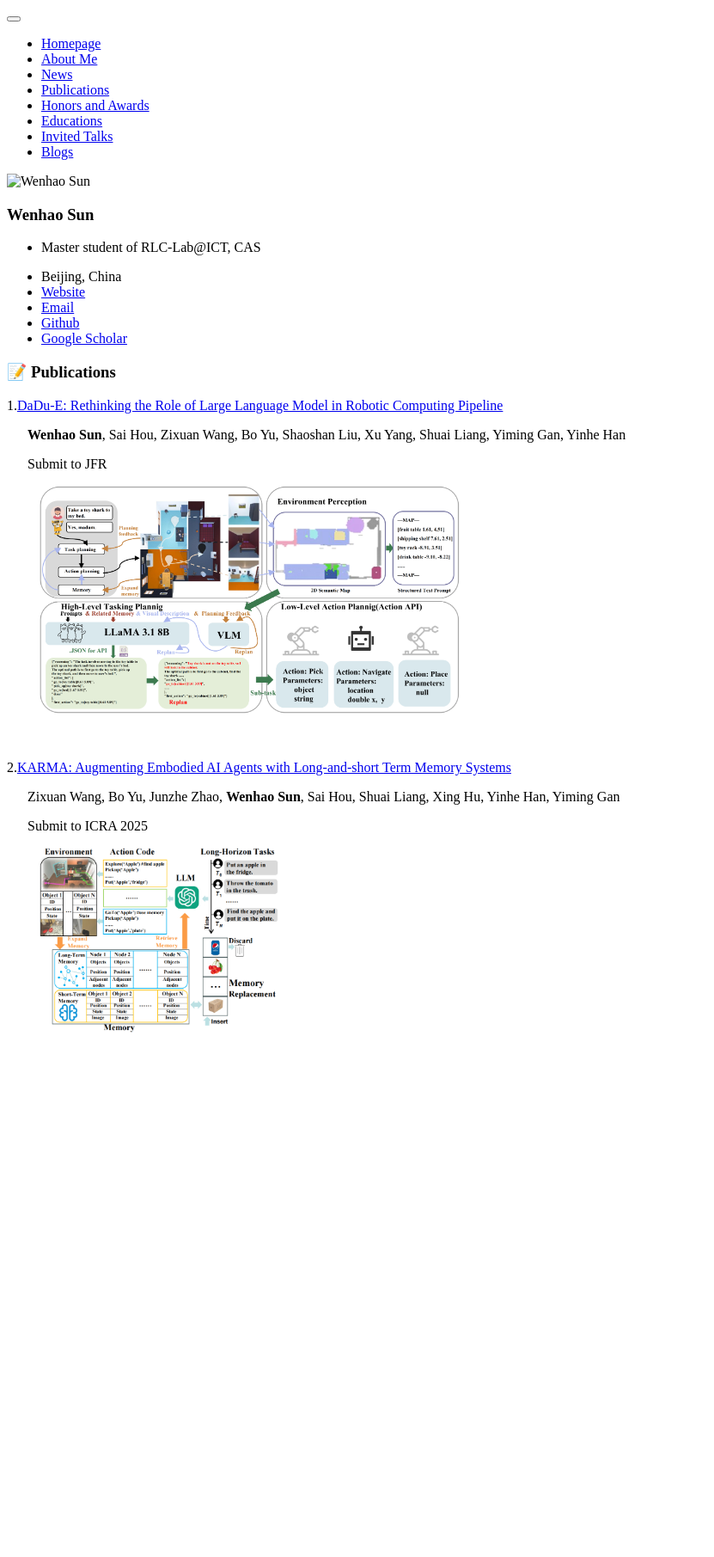
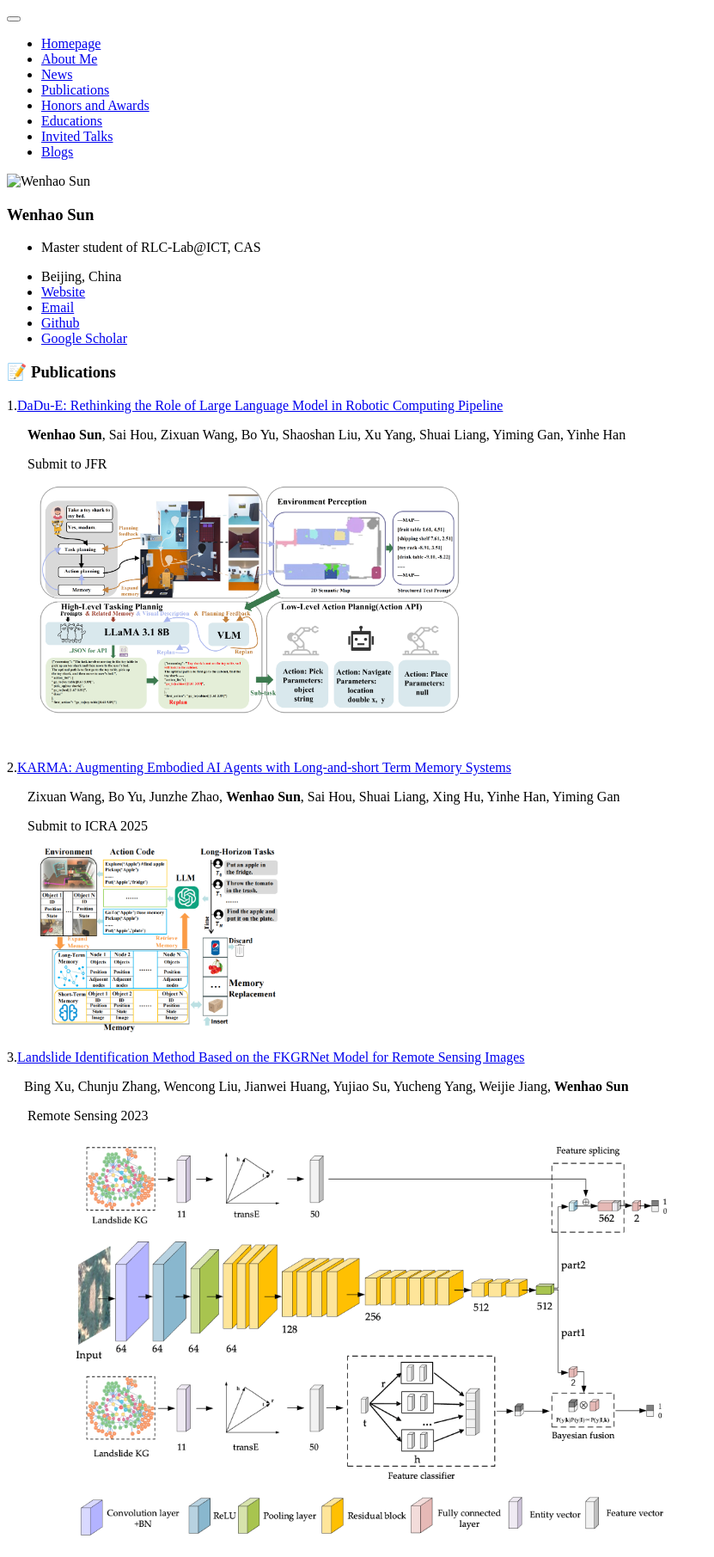
Before and after one commit to sun123-cmd/sun123-cmd.github.io, a Jekyll site: the page built from _pages/includes/pub.md, in a window 1280 px wide. Shown: the whole page at 86% size, without its empty margins (0-831 px from the left). Built offline with Jekyll 4.4.1, drawn with Linux system fonts in a browser that asks for light colours; our own code applies the rules of GitHub Pages for plain Markdown files; before the commit the page ends 1213 px from its top, so only the background shows below that.

Commit message:
update pub

```diff
--- a/_pages/includes/pub.md
+++ b/_pages/includes/pub.md
@@ -16,3 +16,10 @@
 
     Submit to ICRA 2025
 <div style="margin-left: 3%;"><img src="/images/karma.png" style="zoom: 35%;"></div>
+
+3.[Landslide Identification Method Based on the FKGRNet Model for Remote Sensing Images](https://www.mdpi.com/2072-4292/15/13/3407)
+
+   Bing Xu, Chunju Zhang, Wencong Liu, Jianwei Huang, Yujiao Su, Yucheng Yang, Weijie Jiang, **Wenhao Sun**
+
+    Remote Sensing 2023
+<div style="margin-left: 3%;"><img src="/images/fkgrnet.png" style="zoom: 35%;"></div>
```
Also changed, not shown: images/fkgrnet.png (added).
